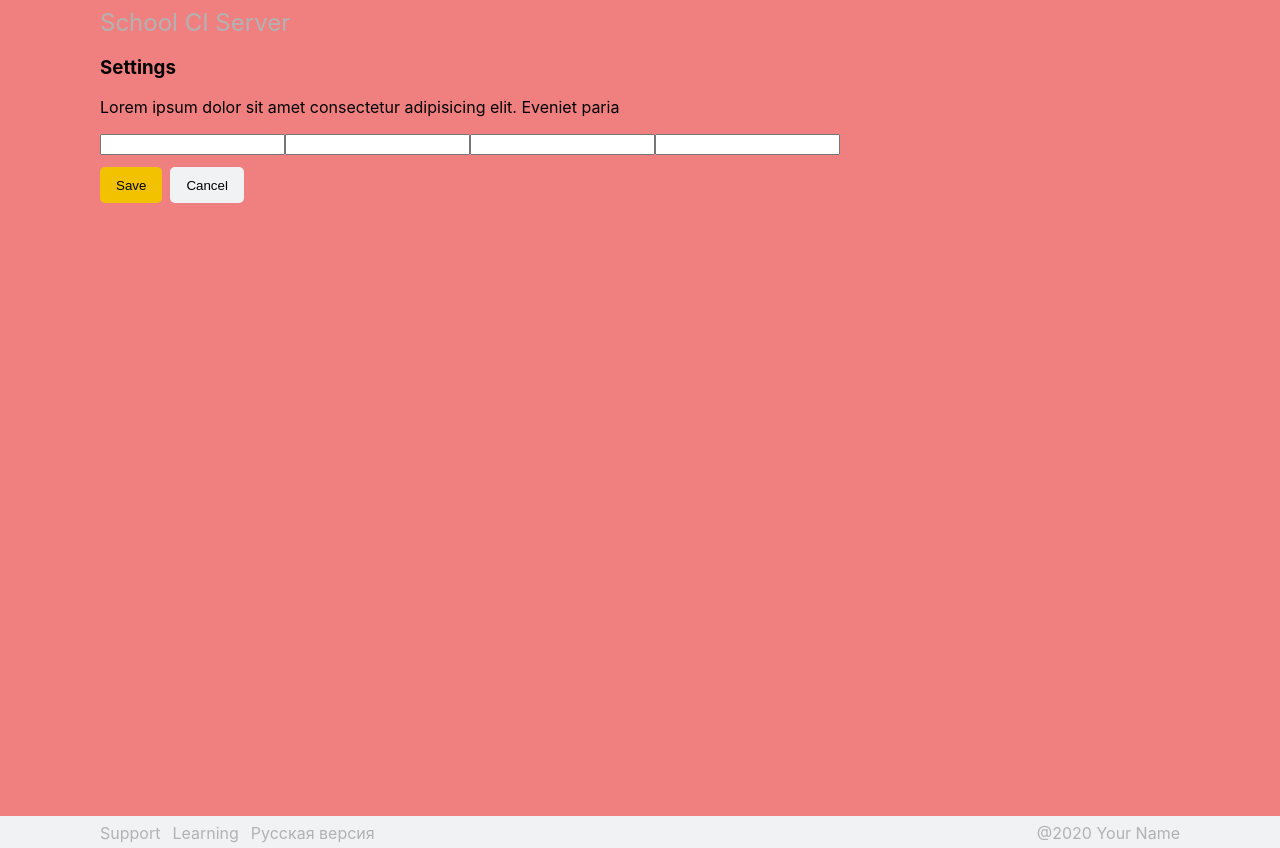
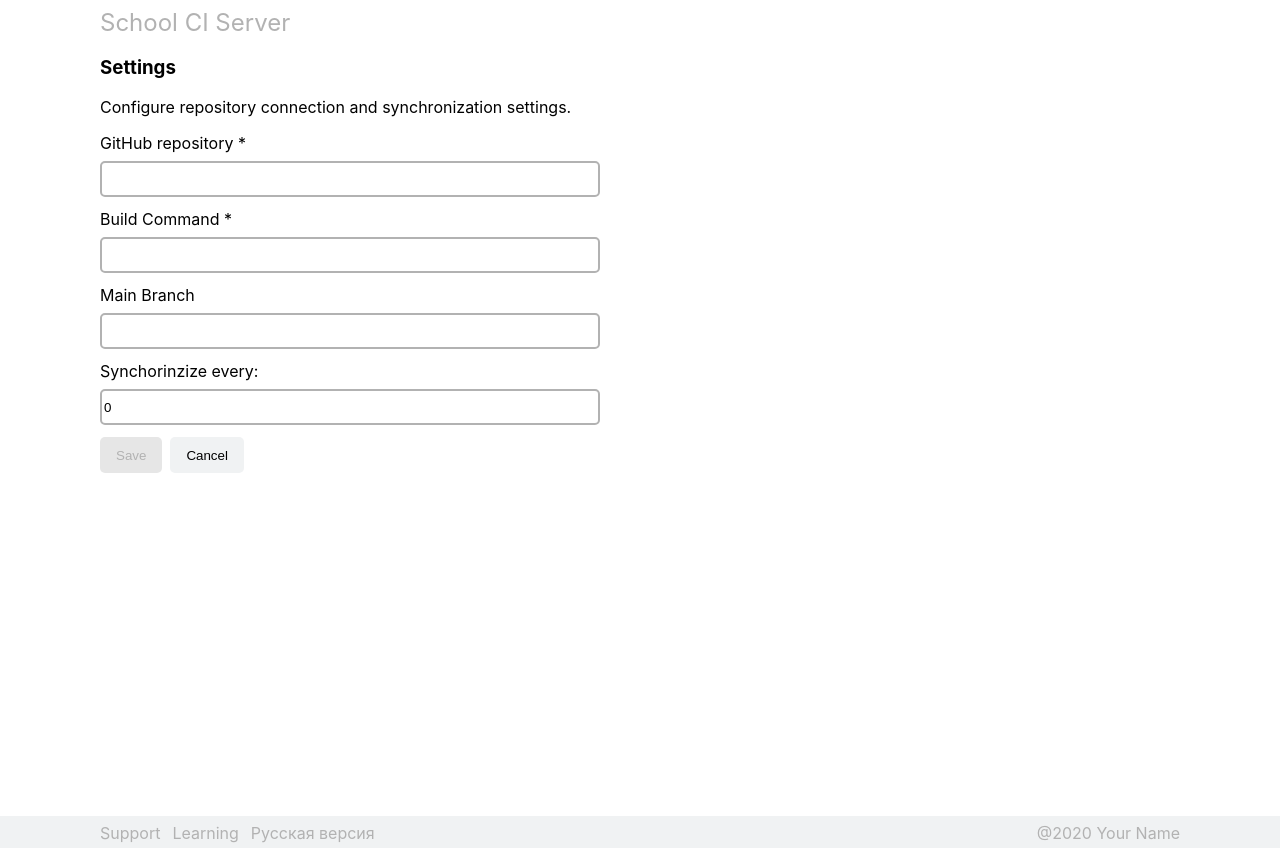
Before and after one commit to PolyAtomicIon/react-ci-dashboard-demo, a React (Create React App) app: page /settings in a window 1280 px wide. Built offline with nearby package versions, Linux system fonts and the light colour scheme.

Commit message:
feat.settings.add form validation

```diff
--- a/src/pages/Settings.js
+++ b/src/pages/Settings.js
@@ -1,9 +1,44 @@
+import React, { useState } from "react";
 import './Settings.scss';
+import { useHistory } from "react-router-dom";
 import CustomButton from '../сomponents/CustomButton.js'
 
-function Settings(props) {
+export default function Settings(props) {
+    const [repo, setRepo] = useState('');
+    const [bcommand, setBcommand] = useState('');
+    const [branch, setBranch] = useState('');
+    const [timeToSynchronize, setTimeToSynchronize] = useState(0);
+
+    const [isFormValid, setIsFormValid] = useState(false);
+
+    const history = useHistory()
+
+    const isNumberValid = (number) => {
+        if( number <= 0 ) return false
+        if( !Number.isInteger(number) ) return false
+        return true
+    }
+
+    const validate = (evt) => {
+        evt.preventDefault();
+
+        setIsFormValid(!!repo && !!bcommand && isNumberValid(+timeToSynchronize))
+        if( !isFormValid ){
+            return
+        }
+    }
+
+    const submitForm = () => {
+        console.log("SAVED");
+        localStorage.setItem('isSetUp', true)
+        history.push("/")
+    }
+
+    const cancel = () => {
+        history.push("/")
+    }
+
     return (
-      <>
     <main className="wrapper settings">
 
         <header
@@ -13,28 +48,58 @@ function Settings(props) {
         </header>
 
         <h3>Settings</h3>
-            <p>Lorem ipsum dolor sit amet consectetur adipisicing elit. Eveniet paria</p>
+        <p>Configure repository connection and synchronization settings.</p>
 
-            <form className="form" action="">
-                <input type="text" />
-                <input type="text" />
-                <input type="text" />
-                <input type="number" />
+        <form className="form">
+            <label>
+                GitHub repository *
+                <input
+                    type="text"
+                    value={repo}
+                    onChange={(event) => {setRepo(event.target.value); validate(event)} }
+                />
+            </label>
+            <label>
+                Build Command *
+                <input
+                    type="text"
+                    value={bcommand}
+                    onChange={(event) => {setBcommand(event.target.value); validate(event)} }
+                />
+            </label>
+            <label>
+                Main Branch
+                <input
+                    type="text"
+                    value={branch}
+                    onChange={(event) => {setBranch(event.target.value); validate(event)} }
+                />
+            </label>
+            <label>
+                Synchorinzize every:
+                <input
+                    type="number"
+                    value={timeToSynchronize}
+                    onChange={(event) => {setTimeToSynchronize(event.target.value); validate(event)} }
+                />
+            </label>
         </form>
 
         <div className="buttons">
             <CustomButton
                 title='Save'
+                disabled={!isFormValid}
+                eventToCall={submitForm}
+                otherStyleOptions="sm-full-width"
             />
             <CustomButton
                 title='Cancel'
+                eventToCall={cancel}
                 style='secondary'
+                otherStyleOptions="sm-full-width"
             />
         </div>
 
     </main>
-      </>
     );
 }
-
-export default Settings;
--- a/src/pages/Settings.scss
+++ b/src/pages/Settings.scss
@@ -1,7 +1,6 @@
 @import '../global.scss';
 .settings {
     height: 100vh;
-    background: lightcoral;
     .header {
         font-size: 24px;
         color: $secondary;
@@ -9,9 +8,31 @@
     }
     .form {
         margin: 12px 0;
+        display: flex;
+        flex-direction: column;
+        gap: 12px;
+        label {
+            display: flex;
+            flex-direction: column;
+            input[type=text],
+            input[type=number] {
+                margin-top: 8px;
+                box-sizing: border-box;
+                width: 100%;
+                max-width: 500px;
+                border-radius: 5px;
+                height: 36px;
+                border: 2px $secondary solid;
+                &:focus {}
+            }
+        }
     }
     .buttons {
         display: flex;
         gap: 8px;
+        @media screen and (max-width: $sm-width) {
+            flex-direction: column;
+            gap: 12px;
+        }
     }
 }
--- a/src/сomponents/CustomButton.js
+++ b/src/сomponents/CustomButton.js
@@ -13,6 +13,7 @@ function CustomButton(props) {
                 ${props.otherStyleOptions || ''}
             `}
             disabled={props.disabled || false}
+            onClick={() => props?.eventToCall()}
         >
             { props.icon && <img src={props.icon} alt="" /> }
             { props.title && <span className={props.icon ? 'title-with-icon' : 'title'}>{props.title}</span> }
```
Also changed, not shown: src/hooks/input-hook.js (added, +17 -0 lines). Lines whose indentation alone changed are shown as unchanged.
